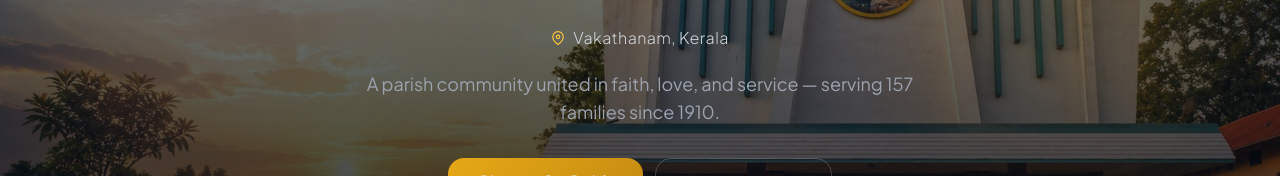
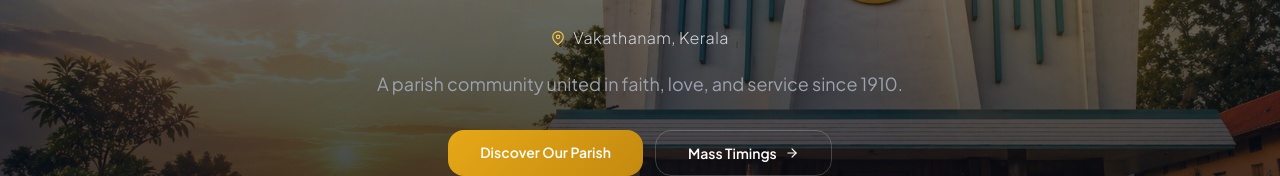
Before and after one commit to Anoop8920/st-mathews-church, a React (Vite) app: page / in a window 1280 px wide. Shown: the part 320-496 px from the top of the page. Built offline with nearby package versions, Linux system fonts and the light colour scheme; no server answers; the database is empty.

Commit message:
Update hero text

```diff
--- a/src/pages/public/Home.jsx
+++ b/src/pages/public/Home.jsx
@@ -84,8 +84,7 @@ export default function Home() {
 
             {/* Description */}
             <p className="text-gray-400 text-base md:text-lg leading-relaxed max-w-xl mx-auto mb-8">
-              A parish community united in faith, love, and service —
-              serving {familyCount} families since 1910.
+              A parish community united in faith, love, and service since 1910.
             </p>
 
             {/* CTA Buttons */}
```
